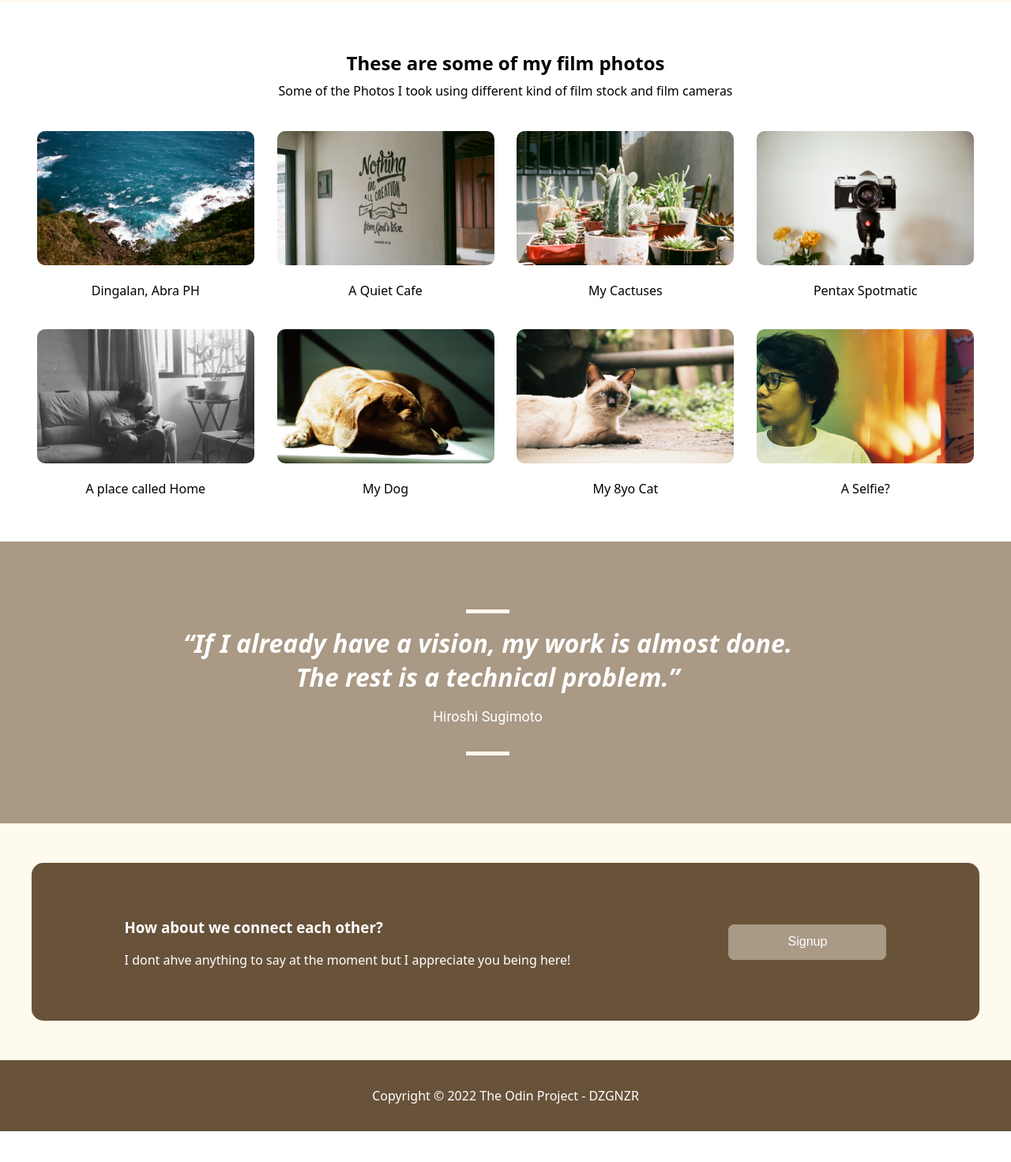
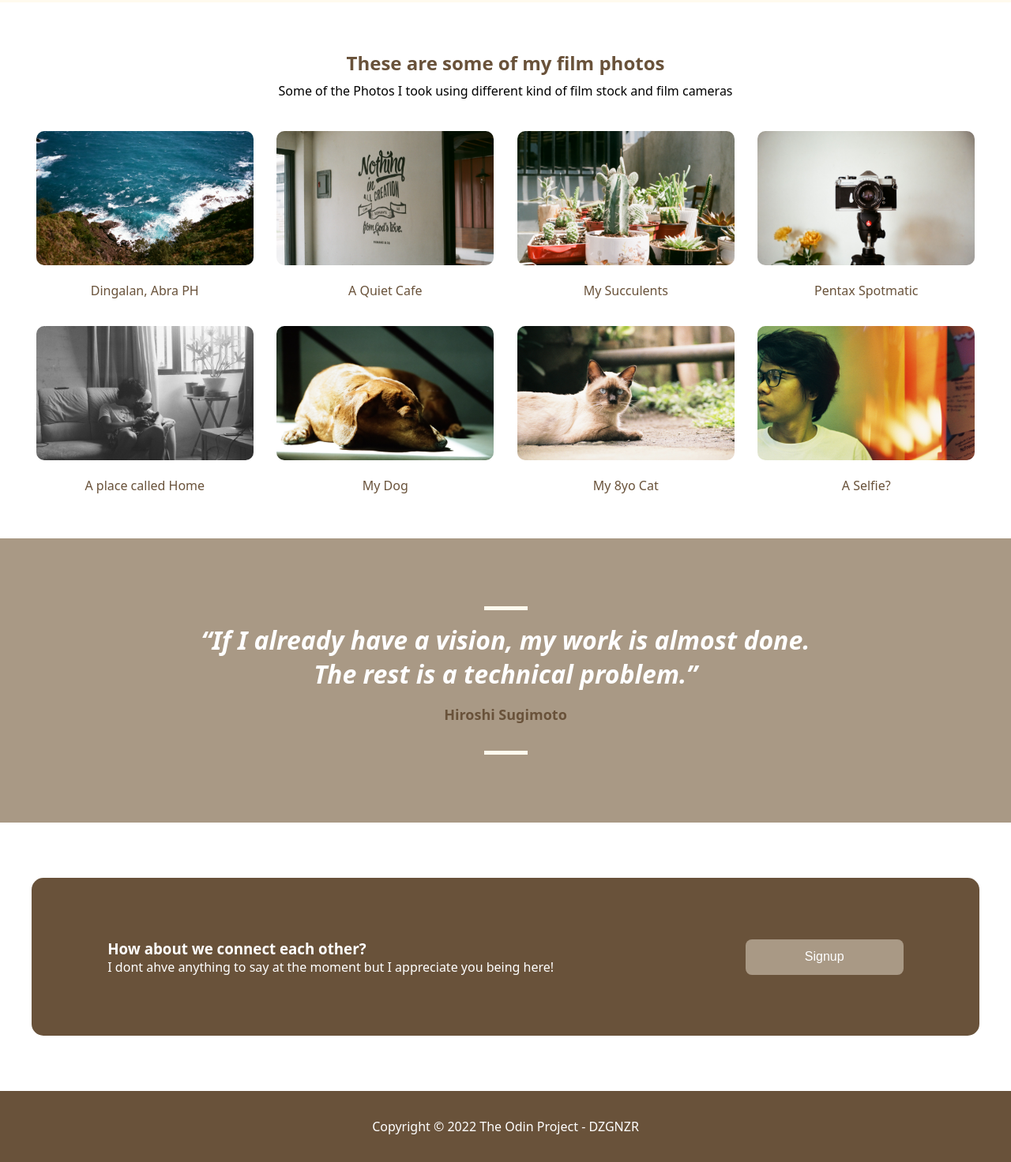
Before and after one commit to dzgnzr/TOP-Landing-Page, a plain HTML site: page index.html in a window 1280 px wide. Shown: the part 502-1974 px from the top of the page at 79% size. Before the commit the page ends 1935 px from the top, so only its background shows below. Drawn offline with Linux system fonts and the light colour scheme; a web font is replaced by a local one.

Commit message:
Version 1

```diff
--- a/index.html
+++ b/index.html
@@ -6,10 +6,6 @@
     <meta name="viewport" content="width=device-width, initial-scale=1.0">
     <title>Project: TOP Landing Page</title>
     <link rel="stylesheet" href="styles.css">
-    <link rel="stylesheet" href="https://fonts.googleapis.com/css?family=Audiowide">
-    <link rel="preconnect" href="https://fonts.googleapis.com">
-    <link rel="preconnect" href="https://fonts.gstatic.com" crossorigin>
-    <link href="https://fonts.googleapis.com/css2?family=Rubik+Dirt&display=swap" rel="stylesheet">
 </head>
 <body>
 
@@ -36,7 +32,7 @@
                     <h2 style="padding: 0; margin: 0;">Hi, Im DZ and I like Analog Photography</h2>
                 </div>
                 <div>
-                    <p style="padding: 0; margin: 0;">This is my first Landing Page project at TOP. I hope
+                    <p style="padding: 0; margin-bottom: 5px;">This is my first Landing Page project at TOP. I hope
                         that you're doing well enjoying your day.</p>
                 </div>
                 <div class="first-btn">
@@ -57,36 +53,36 @@
             <div class="gallery">
                 <div>
                     <img class="corner" src="/images/beach.png" alt="">
-                    <p style="text-align:center;">Dingalan, Abra PH</p>
+                    <p class="caption">Dingalan, Abra PH</p>
                 </div>
                 <div>
                     <img class="corner" src="/images/cafe.png" alt="">
-                    <p style="text-align:center;">A Quiet Cafe</p>
+                    <p class="caption">A Quiet Cafe</p>
                 </div>
                 <div>
                     <img class="corner" src="/images/cactus.png" alt="">
-                    <p style="text-align:center;">My Cactuses</p>
+                    <p class="caption">My Succulents</p>
                 </div>
                 <div>
                     <img class="corner" src="/images/camera.png" alt="">
-                    <p style="text-align:center;">Pentax Spotmatic</p>
+                    <p class="caption">Pentax Spotmatic</p>
                 </div>
 
                 <div>
                     <img class="corner" src="/images/home.png" alt="">
-                    <p style="text-align:center;">A place called Home</p>
+                    <p class="caption">A place called Home</p>
                  </div>
                 <div>
                     <img class="corner" src="/images/dog.png" alt="">
-                    <p style="text-align:center;">My Dog</p>
+                    <p class="caption">My Dog</p>
                 </div>
                 <div>
                     <img class="corner" src="/images/cat.png" alt="">
-                    <p style="text-align:center;">My 8yo Cat</p>
+                    <p class="caption">My 8yo Cat</p>
                 </div>
                 <div>
                     <img class="corner" src="/images/selfie.png" alt="">
-                    <p style="text-align:center;">A Selfie?</p>
+                    <p class="caption">A Selfie?</p>
                 </div>
             </div>
         </div>
@@ -96,21 +92,19 @@
         <div class="quote">
             <hr/>
                 <em>“If I already have a vision, my work is almost done. <br>The rest is a technical problem.” </em>
-                <p class="author">Hiroshi Sugimoto</p>
+                <p style="color: #69523A;" class="author">Hiroshi Sugimoto</p>
             <hr/>
         </div>
 
 <!--Bottom Call to Action-->
     <div class="signup-container">
         <div class="cta-container">
-                <div class="signup">
-                    <div class="cta-text">
-                        <h3>How about we connect each other?</h3>
-                        <p>I dont ahve anything to say at the moment but I appreciate you being here! </p>
-                    </div>
-                    <div class="signup-2">
-                        <button class="bottom-signup">Signup</button>
-                    </div>
+            <div class="cta-text">
+                <h3>How about we connect each other?</h3>
+                <p style="margin: 0;">I dont ahve anything to say at the moment but I appreciate you being here! </p>
+            </div>
+                <div>
+                    <button class="bottom-signup">Signup</button>
                 </div>
         </div>
     </div>
--- a/styles.css
+++ b/styles.css
@@ -8,9 +8,9 @@ body {
 
 /* Header  */
 
+
+
 .section-wrapper {
-    display: flex;
-    justify-content: center;
     background-color: #69523A;
 
 }
@@ -30,28 +30,31 @@ body {
 .hero-container {
     margin: 0px;
     padding: 0px;
-    display: flex;
-    justify-content: center;
     background-color: #FFFAEE;
-    flex-wrap: wrap;
 }
 
 .hero-main {
-    display: flex;
-    align-items: center;
-    justify-content: center;
     max-width: 1200px;
     height: 415px;
     gap: 100px;
     background-color: #FFFAEE;
+    flex-shrink: 1 1 1;
 }
 
+.hero1 {
+    margin-bottom: 5px;
+}
+
+h2 {
+    color: #69523A;
+}
+
+/* Right Nav */
+
 ul {
+    list-style-type: none;
     font-size: 16px;
     color: #DAD2BC;
-    display: flex;
-    list-style-type: none;
-    justify-content: center;
     gap: 30px;
     margin: 0;
     padding: 0%;
@@ -68,11 +71,6 @@ a {
 
 a:hover {
     color: #FFFAEE;
-}
-
-.first-btn {
-    display: flex;
-    justify-content: flex-start;
 }
 
 .signup-1 {
@@ -99,24 +97,25 @@ a:hover {
     font-size: 16px;
 }
 
+/* Gallery */
+
 .gallery {
-    max-width: 1200px;
     display: flex;
     flex-wrap: wrap;
-    justify-content: space-evenly;
-    gap: 22px;
-    margin: 0;
-
+    justify-content:space-around;
+    gap: 18px;
+    max-width: 1200px;
+    margin-bottom: 40px;
 
 }
 
-.gallery-container {
-    margin: 0px;
-    padding: 0px;
-    display: flex;
-    justify-content: center;
-    margin-bottom: 40px;
+.caption {
+    text-align: center;
+    color: #69523A;
+    font-size: 16px;
+    font-weight: 500;
 }
+
 
 /* Quote */
 .quote {
@@ -125,20 +124,16 @@ a:hover {
     justify-content: center;
     align-items: center;
     font-size: 32px;
-    font-family: system-ui, -apple-system, BlinkMacSystemFont, 'Segoe UI', Roboto, Oxygen, Ubuntu, Cantarell, 'Open Sans', 'Helvetica Neue', sans-serif;
     text-align: center;
     font-weight: 600;
     background-color: #A99985;
     color: white;
-    padding: 70px 50px 70px 5px;
+    padding: 70px 5px 70px 5px;
 
 }
 
 .author {
     font-size: 18px;
-    font-family: Roboto;
-    font-weight: 400;
-    color: white;
 }
 
 hr {
@@ -150,19 +145,19 @@ hr {
     background-color:#FFFAEE;
 }
 
-/* Call to Action Bottom*/
+/* Flex Boxes*/
 
-.signup-container {
+.signup-container, .signup, .footer, .footer-container, .gallery-container, ul, .hero-main, .hero-container, .section-wrapper {
     display: flex;
     justify-content: center;
-    background-color:#FFFAEE;
+    align-items: center;
 }
 
 .signup {
-    display: flex;
-    justify-content: center;
-    gap:200px;
-    align-items: center;
+    flex-shrink: 1 1 0;
+    height: 240px;
+    gap: 100px;
+
 
 }
 
@@ -178,8 +173,13 @@ hr {
 
 }
 .cta-container {
-    margin-top: 50px;
-    margin-bottom: 50px;
+    display: flex;
+    align-items: center;
+    justify-content: space-around;
+    gap: 50px;
+    margin-top: 70px;
+    margin-bottom: 70px;
+    height: 200px;
     width: 1200px;
     background-color: #69523A;
     color: white;
@@ -187,23 +187,21 @@ hr {
 
 }
 
-.cta-text {
-    padding: 50px 0px 50px 0px;
+h3 {
+    text-align: left;
+    margin: 0px;
+
+
 }
 
 .footer {
-    display: flex;
     background-color: #69523A;
     color: white;
-    justify-content: center;
-    align-items: center;
     height: 90px;
     max-width: 1200px;
 }
 
 
 .footer-container {
-    display: flex;
-    justify-content: center;
     background-color: #69523A;
 }
```
